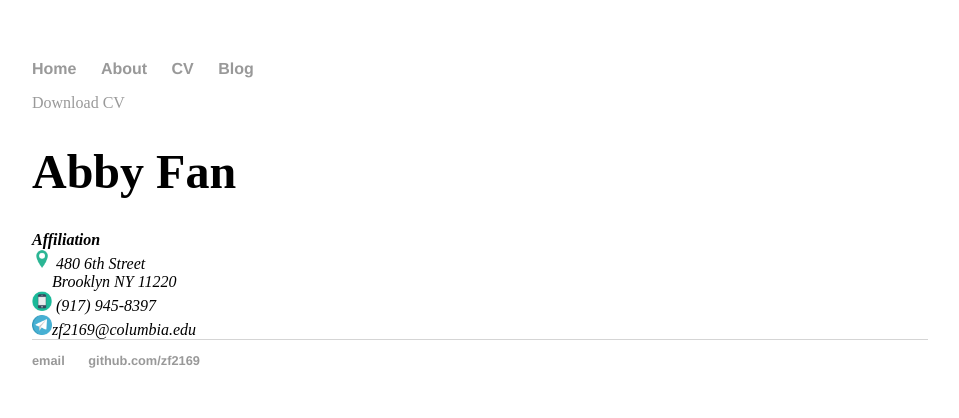
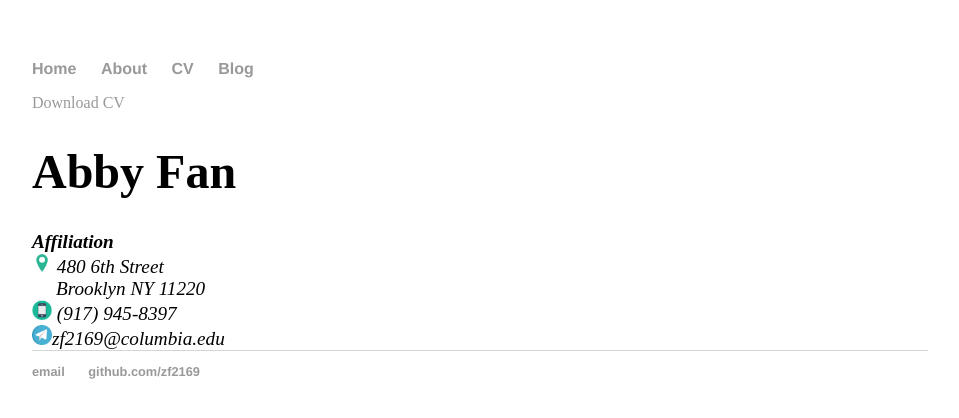
Before and after one commit to zf2169/zf2169.github.io, a Jekyll site: the page built from cv/index.html, in a window 1280 px wide. Shown: the top 418 px of the page, without its empty margins (160-1119 px from the left). Built offline with Jekyll 4.4.1, drawn with Linux system fonts in a browser that asks for light colours.

Commit message:
Update main.css

```diff
--- a/css/main.css
+++ b/css/main.css
@@ -33,6 +33,9 @@ p2 {
     line-height: 1.4em;
     color: #333;
 }
+address {
+    font-size: 1.2em;
+}
 footer {
     border-top: 1px solid #d5d5d5;
     font-size: .8em;
```
